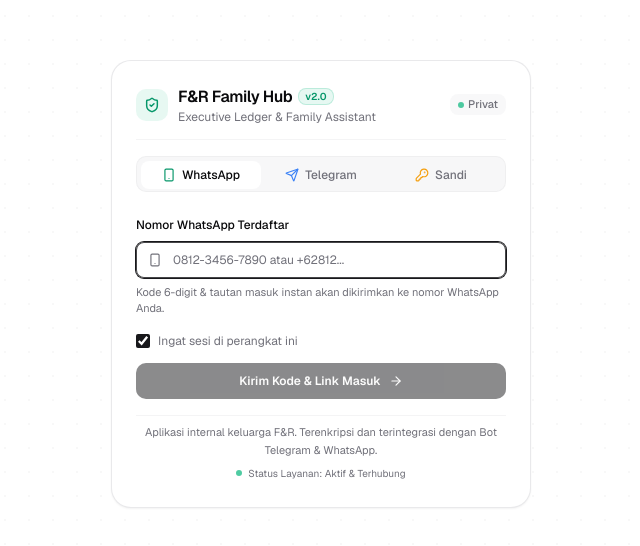
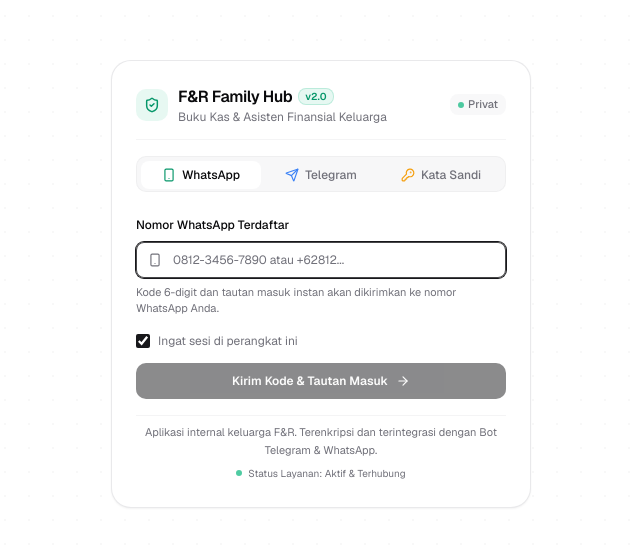
Before and after one commit to muhalfatih/fnr-family-assistant, a Next.js app: page /login in a window 1280 px wide. Shown: the part 116-662 px from the top of the page, without its empty margins (319-959 px from the left). Built offline with nearby package versions, Linux system fonts and the light colour scheme.

Commit message:
style(login): clarify UX copy and labels on login page

```diff
--- a/src/app/login/page.tsx
+++ b/src/app/login/page.tsx
@@ -90,7 +90,7 @@
       });
       const data = await res.json();
       if (!res.ok) {
-        throw new Error(data.error || "Tautan login tidak valid atau kadaluwarsa.");
+        throw new Error(data.error || "Tautan masuk ini sudah kadaluwarsa atau telah digunakan. Silakan minta kode baru.");
       }
 
       if (typeof window !== "undefined") {
@@ -100,7 +100,7 @@
       router.replace(redirectTarget);
       router.refresh();
     } catch (err: any) {
-      setError(err.message || "Gagal memproses tautan login.");
+      setError(err.message || "Gagal memproses tautan masuk. Silakan minta kode baru.");
     } finally {
       setIsVerifyingMagic(false);
     }
@@ -243,7 +243,7 @@
       router.replace(redirectTarget);
       router.refresh();
     } catch (err: any) {
-      setError(err.message || "Kode verifikasi tidak cocok.");
+      setError(err.message || "Kode verifikasi 6-digit tidak cocok. Silakan periksa kembali pesan WhatsApp/Telegram Anda.");
     } finally {
       setIsLoading(false);
     }
@@ -304,7 +304,7 @@
           </div>
           <div className="flex items-center gap-2 text-xs font-medium text-muted-foreground">
             <Loader2 className="size-3.5 animate-spin text-primary" />
-            <span>Memverifikasi tautan masuk keluarga...</span>
+            <span>Memverifikasi tautan masuk instan...</span>
           </div>
         </div>
       </main>
@@ -342,7 +342,7 @@
                   </span>
                 </div>
                 <p className="text-xs text-muted-foreground">
-                  Executive Ledger &amp; Family Assistant
+                  Buku Kas &amp; Asisten Finansial Keluarga
                 </p>
               </div>
             </div>
@@ -383,7 +383,7 @@
                 className="text-xs font-medium gap-1.5 h-7 rounded-md data-[state=active]:bg-background data-[state=active]:text-foreground data-[state=active]:shadow-xs transition-all cursor-pointer"
               >
                 <KeyRound className="size-3.5 text-amber-500" />
-                <span>Sandi</span>
+                <span>Kata Sandi</span>
               </TabsTrigger>
             </TabsList>
           </Tabs>
@@ -415,7 +415,7 @@
                   />
                 </div>
                 <p className="text-[11px] text-muted-foreground">
-                  Kode 6-digit &amp; tautan masuk instan akan dikirimkan ke nomor WhatsApp Anda.
+                  Kode 6-digit dan tautan masuk instan akan dikirimkan ke nomor WhatsApp Anda.
                 </p>
               </div>
             ) : (
@@ -480,7 +480,7 @@
                 </>
               ) : (
                 <>
-                  <span>Kirim Kode &amp; Link Masuk</span>
+                  <span>Kirim Kode &amp; Tautan Masuk</span>
                   <ArrowRight className="size-3.5" />
                 </>
               )}
@@ -501,7 +501,7 @@
                 className="inline-flex items-center gap-1.5 text-xs text-muted-foreground hover:text-foreground transition-colors cursor-pointer"
               >
                 <ArrowLeft className="size-3.5" />
-                <span>Ganti nomor/ID</span>
+                <span>Ganti nomor atau ID</span>
               </button>
               <span className="text-[11px] font-medium px-2 py-0.5 rounded-md bg-muted/70 text-muted-foreground border border-border/50">
                 {method === "whatsapp" ? "WhatsApp" : "Telegram"}
@@ -509,8 +509,8 @@
             </div>
 
             <div className="text-center space-y-0.5 py-0.5">
-              <p className="text-xs font-medium text-foreground">
-                Masukkan 6-Digit Kode Verifikasi
+              <p className="text-xs font-semibold text-foreground">
+                Masukkan 6-Digit Kode Masuk
               </p>
               <p className="text-[11px] text-muted-foreground">
                 Telah dikirim ke <strong className="font-semibold text-foreground">{targetDisplay}</strong>
```
